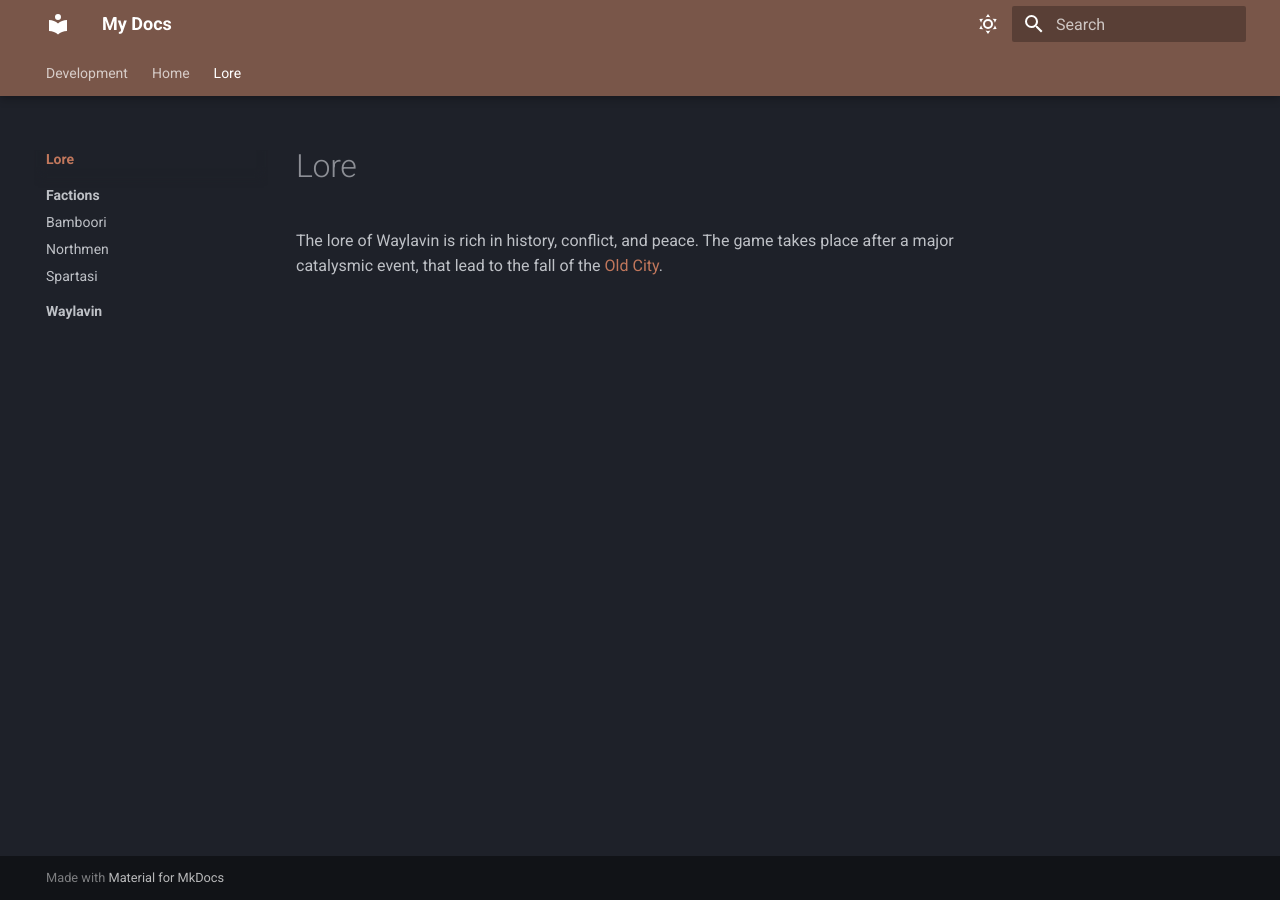
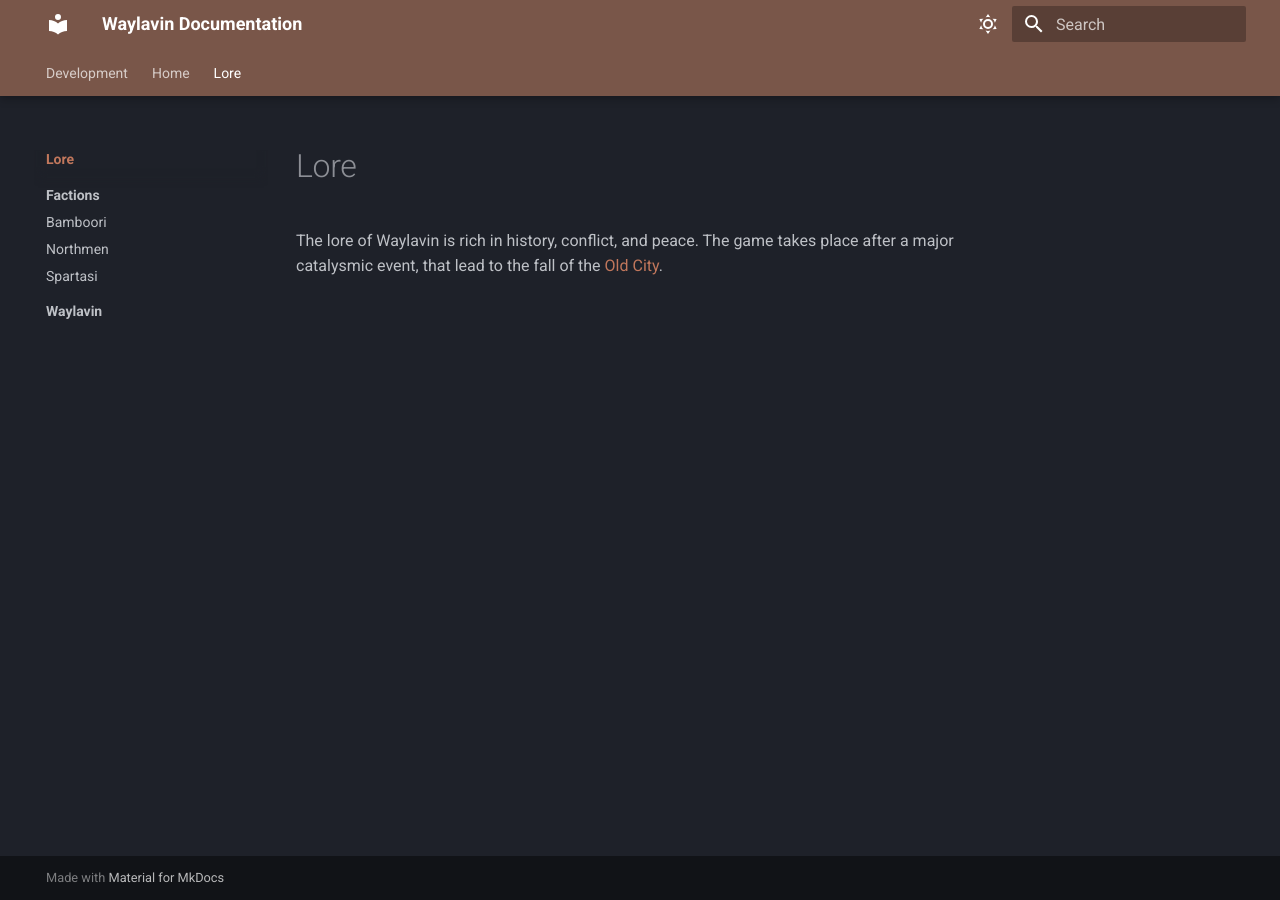
Before and after one commit to Waylavin/waylavin-doc, an MkDocs documentation site: the page built from docs/Lore/index.md, in a window 1280 px wide. Built offline with MkDocs 1.6.1 and Material for MkDocs 9.7.7, drawn with Linux system fonts in a browser that asks for light colours.

Commit message:
Update mkdocs.yml

```diff
--- a/mkdocs.yml
+++ b/mkdocs.yml
@@ -1,4 +1,4 @@
-site_name: My Docs
+site_name: Waylavin Documentation
 site_url: https://sitename.example
 
 # default homepage should be Home/index.md
```
